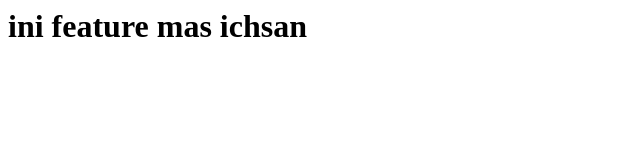
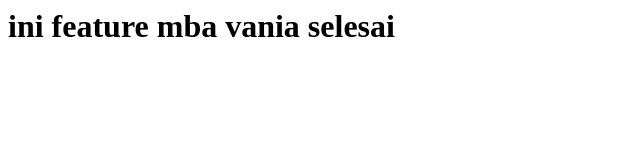
Before and after one commit to GerardHarahap/first-repository, a plain HTML site: page index.html in a window 1280 px wide. Shown: the whole page, without its empty margins (0-640 px from the left). Drawn offline with Linux system fonts and the light colour scheme.

Commit message:
feature mba vania selesai

```diff
--- a/index.html
+++ b/index.html
@@ -6,6 +6,6 @@
     <title>Document</title>
 </head>
 <body>
-    <h1>ini feature mas ichsan</h1>
+    <h1>ini feature mba vania selesai</h1>
 </body>
 </html>
```
